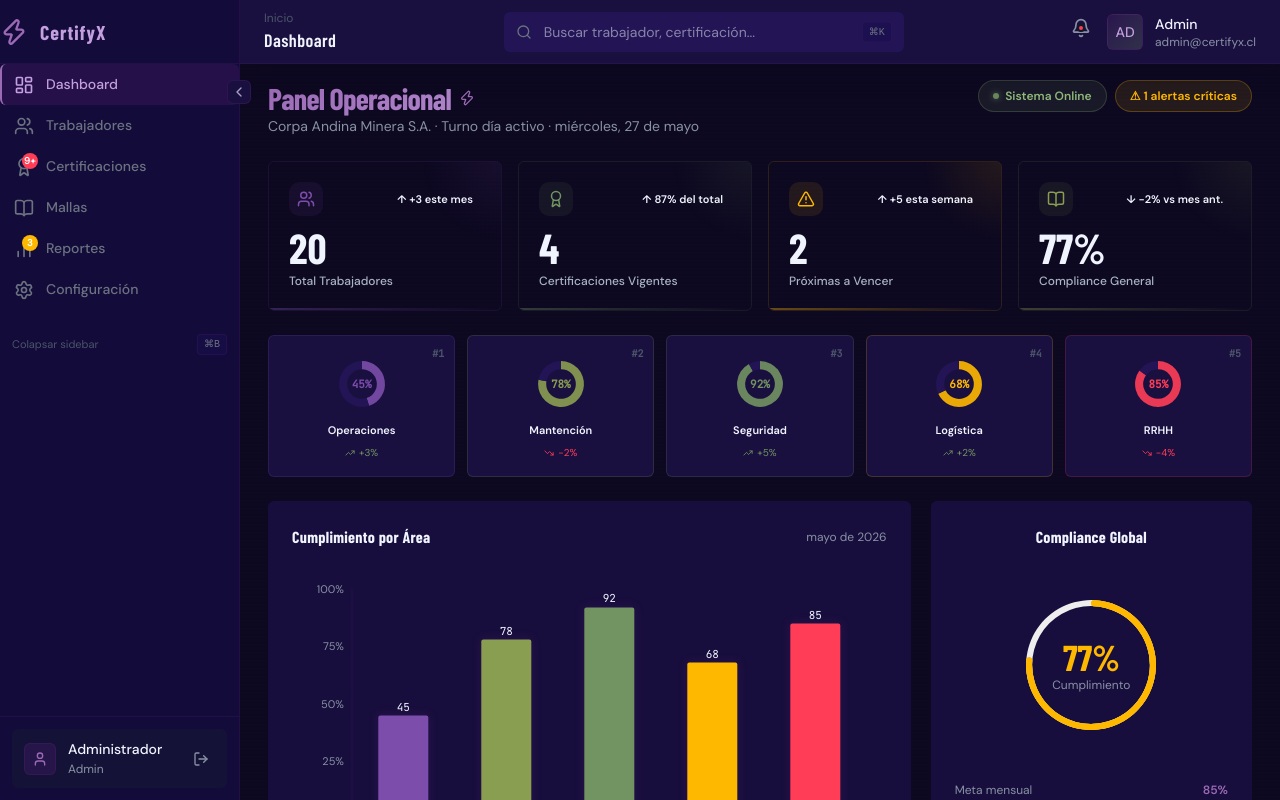
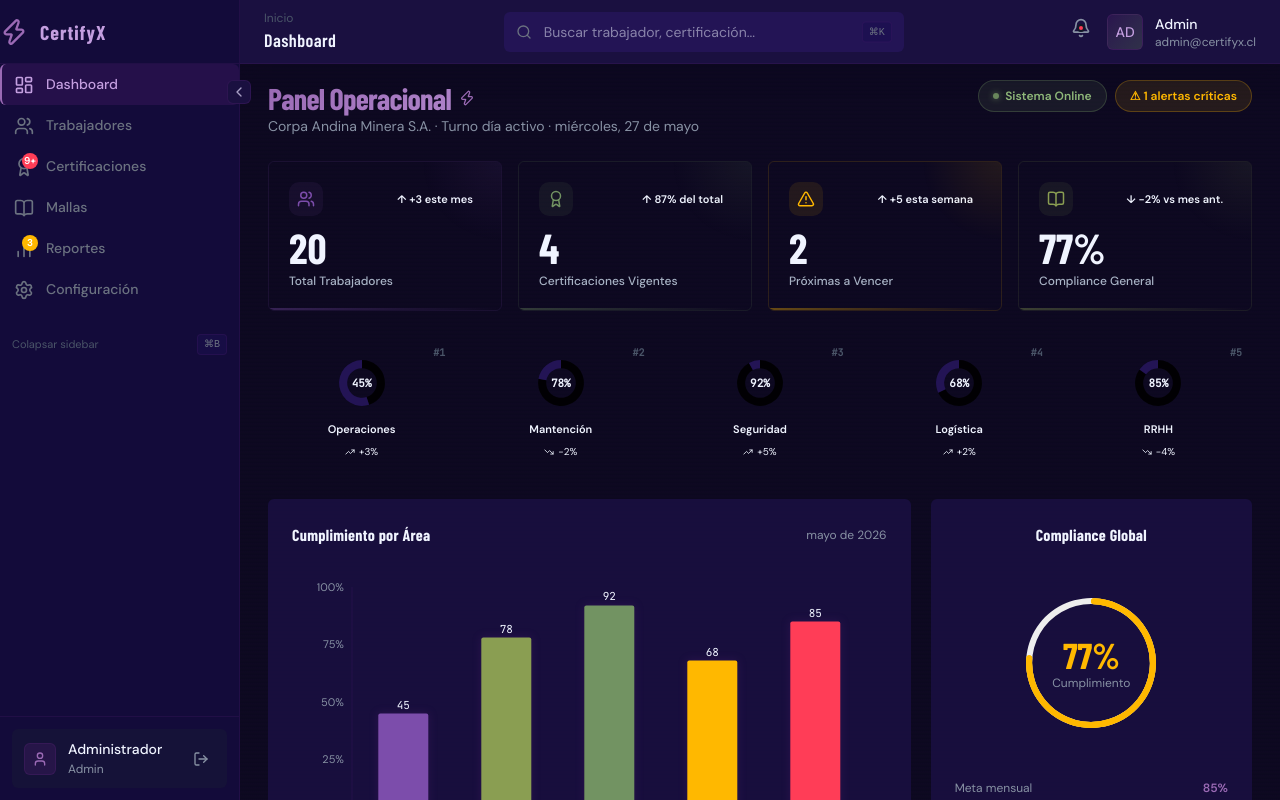
Before and after one commit to leandrodesignux-ux/Certify, a React (Vite) app: page /dashboard in a window 1280 px wide. Shown: the top 800 px of the page. Built offline with nearby package versions, Linux system fonts and the light colour scheme.

Commit message:
Update AreaComplianceCards to use single brand color and CSS tokens

```diff
--- a/src/components/dashboard/AreaComplianceCards.tsx
+++ b/src/components/dashboard/AreaComplianceCards.tsx
@@ -3,13 +3,7 @@
 import { TrendingUp, TrendingDown } from 'lucide-react';
 import { mockChartData } from '../../data/mockData';
 
-const AREA_COLORS: Record<string, string> = {
-  Operaciones: '#7c4dab',
-  Mantención: '#8a9e52',
-  Seguridad: '#729362',
-  Logística: '#FFB800',
-  RRHH: '#FF3D57',
-};
+const AREA_COLOR = 'var(--color-purple-mid)';
 
 // Generate mock trend data for each area
 const getMockTrend = (index: number): { direction: 'up' | 'down'; value: number } => {
@@ -27,7 +21,7 @@
   const areas = mockChartData.byArea.labels.map((label, i) => ({
     label,
     value: mockChartData.byArea.data[i],
-    color: AREA_COLORS[label] || '#9b6ab5',
+    color: AREA_COLOR,
     rank: i + 1,
     trend: getMockTrend(i),
   }));
@@ -46,9 +40,9 @@
             animate={{ opacity: 1, y: 0 }}
             transition={{ delay: index * 0.1, duration: 0.4 }}
             style={{
-              backgroundColor: '#1a1040',
-              border: `1px solid ${area.color}30`,
-              borderRadius: '6px',
+              backgroundColor: 'var(--color-surface)',
+              border: '1px solid var(--border-brand)',
+              borderRadius: 'var(--radius-sm)',
               padding: '16px',
               display: 'flex',
               flexDirection: 'column',
@@ -83,7 +77,7 @@
                     animationBegin={index * 200}
                   >
                     <Cell
-                      fill={area.color}
+                      fill={AREA_COLOR}
                       opacity={0.9}
                       className="animate-fillBar"
                     />
@@ -96,7 +90,7 @@
                 position: 'absolute', inset: 0,
                 display: 'flex', alignItems: 'center', justifyContent: 'center',
               }}>
-                <span style={{ fontSize: '11px', fontWeight: 700, color: area.color, fontFamily: '"JetBrains Mono", monospace' }}>
+                <span style={{ fontSize: '11px', fontWeight: 700, color: 'var(--color-purple-light)', fontFamily: '"JetBrains Mono", monospace' }}>
                   {area.value}%
                 </span>
               </div>
@@ -112,7 +106,7 @@
               alignItems: 'center',
               gap: '4px',
               fontSize: '10px',
-              color: area.trend.direction === 'up' ? '#729362' : '#FF3D57',
+              color: area.trend.direction === 'up' ? 'var(--color-success)' : 'var(--color-danger)',
             }}>
               {area.trend.direction === 'up' ? (
                 <TrendingUp style={{ width: '10px', height: '10px' }} />
```
